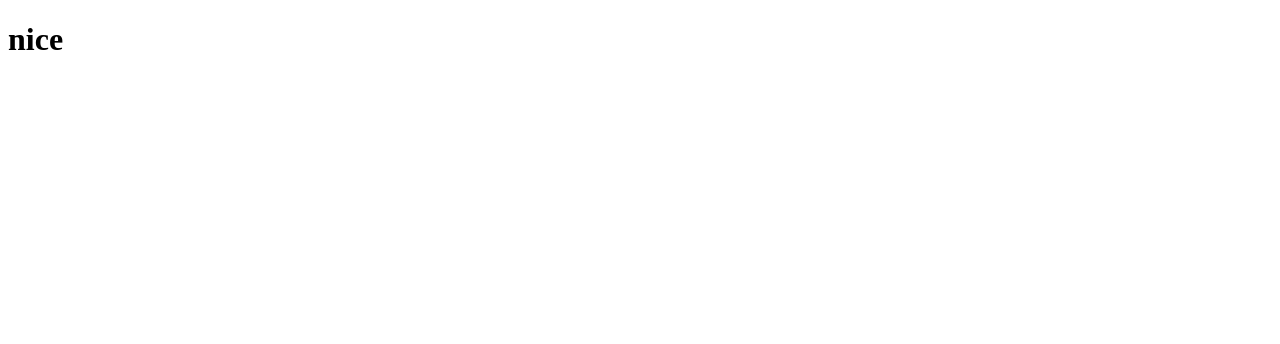
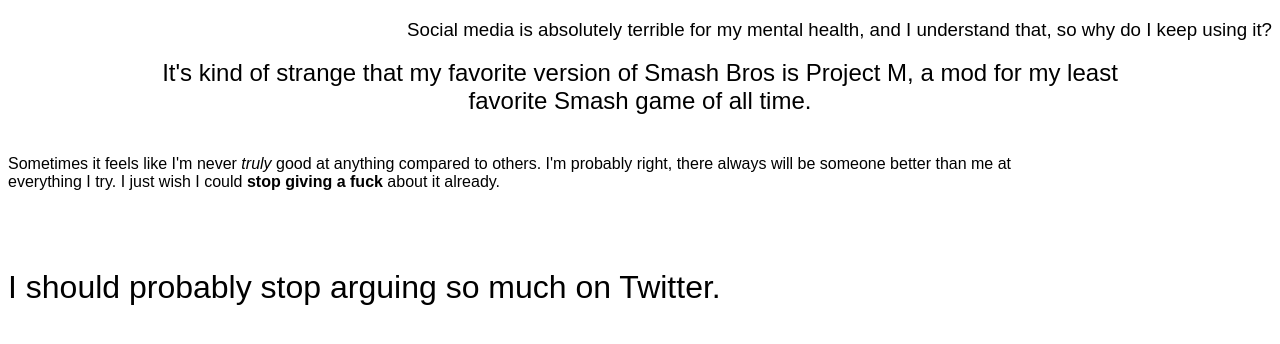
Before and after one commit to VioletRoses/Abstractionism, a plain HTML site: page index.html in a window 1280 px wide. Drawn offline with Linux system fonts and the light colour scheme.

Commit message:
Removed Google Fonts, added some thoughts

```diff
--- a/css/style.css
+++ b/css/style.css
@@ -0,0 +1,22 @@
+body {
+    font-family: sans-serif;
+}
+
+h1, h2, h3, h4, h5 {
+    font-weight: normal;
+}
+
+.left {
+    text-align: left;
+    margin-right: 15%;
+}
+
+.right {
+    text-align: right;
+    margin-left: 15%;
+}
+
+.center {
+    text-align: center;
+    margin: 0 10%;
+}
--- a/index.html
+++ b/index.html
@@ -5,6 +5,13 @@
         <link rel="stylesheet" type="text/css" href="css/style.css"/>
     </head>
     <body>
-        <h1>nice</h1>
+        <h3 class="right">Social media is absolutely terrible for my mental health, and I understand that, so why do I keep using it?</h3>
+        <h2 class="center">It's kind of strange that my favorite version of Smash Bros is Project M, a mod for my least favorite Smash game of all time.</h2>
+        <br/>
+        <h4 class="left">Sometimes it feels like I'm never <i>truly</i> good at anything compared to others. I'm probably right, there always will be someone better than me at everything I try. I just wish I could <strong>stop giving a fuck</strong> about it already.</h4>
+        <br/>
+        <br/>
+        <h1 class="left">I should probably stop arguing so much on Twitter.</h1>
+        <h3></h3>
     </body>
 </html>
```
